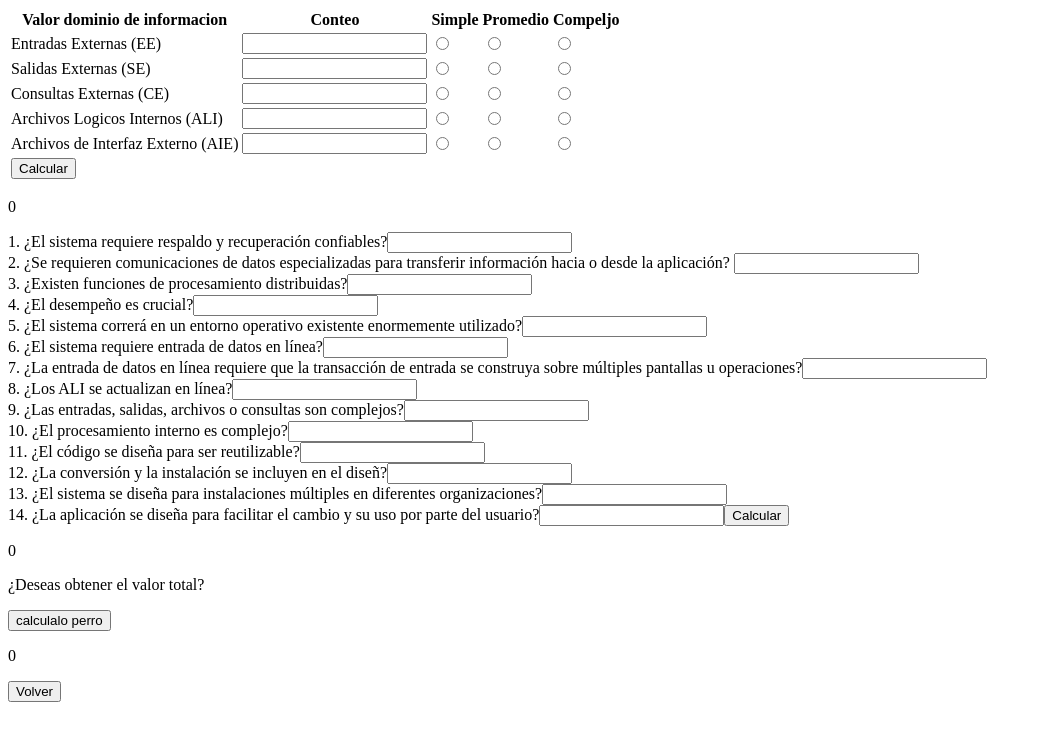
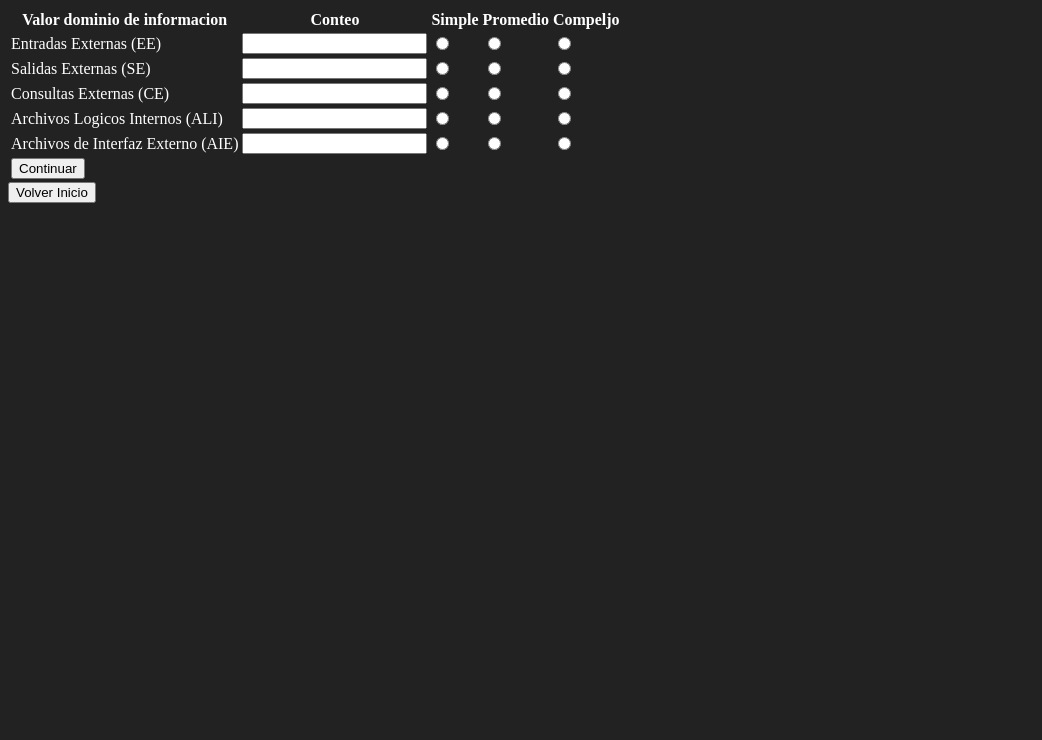
Before and after one commit to HarryHndz/ProyectoPuntos, a React (Vite) app: page / in a window 1280 px wide. Both pictures are taken after a click on the button "Comenzar". Shown: the top 740 px of the page, without its empty margins (0-1042 px from the left). Built offline with nearby package versions, Linux system fonts and the light colour scheme.

Commit message:
Lógica final

```diff
--- a/src/components/AjusteValor.jsx
+++ b/src/components/AjusteValor.jsx
@@ -1,16 +1,40 @@
-import { useState } from "react"
+import { useState } from "react";
+import { Terminamos } from "./HorasTrabajo.jsx";
 
-export const Formulario = ({onResultChange2}) => {
+export const Formulario = (Cuadro) => {
+
+    const valAnte = Cuadro.x
 
     const [sum2,setSum2] = useState(0)
 
+    //suma de las preguntas
     const sumaPreguntas = (n1,n2,n3,n4,n5,n6,n7,n8,n9,n10,n11,n12,n13,n14)=>{
         const sumaFinal2= n1+n2+n3+n4+n5+n6+n7+n8+n9+n10+n11+n12+n13+n14
         setSum2(sumaFinal2)
-        onResultChange2(sumaFinal2)
+        Terminar()
+    }
+
+    //resultado fianl
+    //const [resultadoFin,setResultadoFin] =useState(0)
+    const FinalResul = (sumaFinal2)=>{
+        const Pfa = valAnte *(0.65+(0.01*sumaFinal2))
+        let resulRedondeado = Math.round(Pfa * 100) / 100
+        return (resulRedondeado)
+    }
+
+    //seguir avanzando
+    const [final,setFinal] = useState(false)
+    const Terminar = () => {
+        setFinal(true)
     }
 
     return (
+        <div>
+            {final ? (
+                <>
+                <Terminamos x = {FinalResul(sum2)}/>
+                </>
+            ) : (
                 <>
                 <form onSubmit={ev=>{
                     ev.preventDefault();
@@ -78,10 +102,16 @@ export const Formulario = ({onResultChange2}) => {
                     <label>14. ¿La aplicación se diseña para facilitar el cambio y su
                     uso por parte del usuario?</label>
                     <input type="number" name="p14" />
-        <button type="submit">Calcular</button>
+                <button type="submit">Continuar</button>
                 </form>
                 <p>{sum2}</p>
+
                 </>
+
+            )}
+        </div>
+
+
     )
 
 }
--- a/src/components/ConteoTotal.jsx
+++ b/src/components/ConteoTotal.jsx
@@ -1,6 +1,7 @@
 import { useState } from "react"
+import { Formulario } from "./AjusteValor.jsx";
 
-export const CuadroConteo = ({onResultChange })=>{
+export const CuadroConteo = ({onResultChange})=>{
     const [total, setTotal] = useState(0)
 
     const calcularConteo = (ee,se,ce,ali,aie)=>{
@@ -9,8 +10,11 @@ export const CuadroConteo = ({onResultChange })=>{
         onResultChange(sumaConteo)
 
     }
+
+
+
     return(
-        <>
+
         <form onSubmit={ev =>{
             ev.preventDefault();
 
@@ -20,11 +24,9 @@ export const CuadroConteo = ({onResultChange })=>{
             const ArchLin = Number(ev.target.conteo_ali.value) * Number(ev.target.radio_ali.value)
             const ArchLEX = Number(ev.target.conteo_aie.value) * Number(ev.target.radio_aie.value)
             calcularConteo(EntradaEx,salidaEx,ConsultaEx,ArchLin,ArchLEX)
-
         }}>
 
             <table>
-
                 <tr>
                     <th>Valor dominio de informacion</th>
                     <th>Conteo</th>
@@ -68,12 +70,84 @@ export const CuadroConteo = ({onResultChange })=>{
                     <td><input type="radio" name="radio_aie" value="10"/></td>
                 </tr>
                 <tr>
-                    <td coldspan="5"><button type="submit">Calcular</button></td>
+                    <td coldspan="5"><button type="submit">Continuar</button></td>
                 </tr>
             </table>
         </form>
-        <p>{total}</p>
-        </>
+
+//        <div>
+//            {continuamos ? (
+//                <>
+//                <Formulario />
+//                <button onClick={regresar}>Retroceder</button>
+//                </>
+//            ) : (
+//                <>
+//                    <form onSubmit={ev =>{
+//                        ev.preventDefault();
+//
+//                        const EntradaEx = Number(ev.target.conteo_ee.value) * Number(ev.target.radio_ee.value)
+//                        const salidaEx = Number(ev.target.conteo_se.value) * Number(ev.target.radio_se.value)
+//                        const ConsultaEx = Number(ev.target.conteo_ce.value) * Number(ev.target.radio_ce.value)
+//                        const ArchLin = Number(ev.target.conteo_ali.value) * Number(ev.target.radio_ali.value)
+//                        const ArchLEX = Number(ev.target.conteo_aie.value) * Number(ev.target.radio_aie.value)
+//                        calcularConteo(EntradaEx,salidaEx,ConsultaEx,ArchLin,ArchLEX)
+//
+//                    }}>
+//
+//                        <table>
+//
+//                            <tr>
+//                                <th>Valor dominio de informacion</th>
+//                                <th>Conteo</th>
+//                                <th>Simple</th>
+//                                <th>Promedio</th>
+//                                <th>Compeljo</th>
+//                            </tr>
+//                            <tr>
+//                                <td><label htmlFor="">Entradas Externas (EE)</label></td>
+//                                <td><input type="number" name="conteo_ee"/></td>
+//                                <td><input type="radio" name="radio_ee" value="3"/></td>
+//                                <td><input type="radio" name="radio_ee" value="4"/></td>
+//                                <td><input type="radio" name="radio_ee" value="6"/></td>
+//                            </tr>
+//                            <tr>
+//                                <td><label htmlFor="">Salidas Externas (SE)</label></td>
+//                                <td><input type="number" name="conteo_se"/></td>
+//                                <td><input type="radio" name="radio_se" value="4"/></td>
+//                                <td><input type="radio" name="radio_se" value="5"/></td>
+//                                <td><input type="radio" name="radio_se" value="7"/></td>
+//                            </tr>
+//                            <tr>
+//                                <td><label htmlFor="">Consultas Externas (CE)</label></td>
+//                                <td><input type="number" name="conteo_ce"/></td>
+//                                <td><input type="radio" name="radio_ce" value="3"/></td>
+//                                <td><input type="radio" name="radio_ce" value="4"/></td>
+//                                <td><input type="radio" name="radio_ce" value="6"/></td>
+//                            </tr>
+//                            <tr>
+//                                <td><label htmlFor="">Archivos Logicos Internos (ALI)</label></td>
+//                                <td><input type="number" name="conteo_ali"/></td>
+//                                <td><input type="radio" name="radio_ali" value="7"/></td>
+//                                <td><input type="radio" name="radio_ali" value="10"/></td>
+//                                <td><input type="radio" name="radio_ali" value="15"/></td>
+//                            </tr>
+//                            <tr>
+//                                <td><label htmlFor="">Archivos de Interfaz Externo (AIE)</label></td>
+//                                <td><input type="number" name="conteo_aie"/></td>
+//                                <td><input type="radio" name="radio_aie" value="5"/></td>
+//                                <td><input type="radio" name="radio_aie" value="7"/></td>
+//                                <td><input type="radio" name="radio_aie" value="10"/></td>
+//                            </tr>
+//                            <tr>
+//                                <td coldspan="5"><button type="submit" onClick={seguir}>Continuar</button></td>
+//                            </tr>
+//                        </table>
+//                    </form>
+//                </>
+//            )}
+//        </div>
+
     )
 
 }
--- /dev/null
+++ b/src/components/Fin.jsx
@@ -0,0 +1,29 @@
+
+
+export const MostrarResultados = (x) => {
+    const resulFin = x.a
+    console.log(resulFin)
+    return (
+
+        <div>
+            <h1>
+                La complejidad es:
+            </h1>
+            <h2>
+                {resulFin.complejidad}
+            </h2>
+            <h1>
+                El esfuerzo hora/persona es:
+            </h1>
+            <h2>
+                {resulFin.esfuerzoHora} horas/personas
+            </h2>
+            <h1>
+                La duración del proyecto en horas es:
+            </h1>
+            <h2>
+                {resulFin.duracion} horas por miembro
+            </h2>
+        </div>
+    )
+}
--- /dev/null
+++ b/src/components/HorasTrabajo.jsx
@@ -0,0 +1,65 @@
+import { useState } from "react";
+import { MostrarResultados } from "./Fin.jsx";
+
+export const Terminamos = (Pfa) => {
+
+    const resulFin = Pfa.x
+
+    const [conteo, setConteo] = useState(0)
+    const contar = (horas, personas) => {
+        const totalDatos = {
+            'horas' : horas,
+            'personas' : personas
+        }
+        setConteo(totalDatos)
+        Acaba()
+    }
+    const calculoFinal = (a) => {
+        const horas = a.horas
+        const personas = a.personas
+        const esfuerzoHP = Math.round((resulFin / (1 / horas))*100) / 100
+        const duracionProyect = Math.round((esfuerzoHP / personas)*100) / 100
+        const valores = {
+            'complejidad' : resulFin,
+            'esfuerzoHora' : esfuerzoHP,
+            'duracion' : duracionProyect
+        }
+        return (valores)
+    }
+
+    const [concluir,setConcluir] = useState(false)
+        const Acaba = () => {
+            setConcluir(true)
+        }
+
+    return (
+        <div>
+            {concluir ? (
+                <>
+                <MostrarResultados a = {calculoFinal(conteo)} />
+                </>
+            ) : (
+                <>
+                <form onSubmit={ev=>{
+                    ev.preventDefault();
+                    const horas = Number(ev.target.horas.value)
+                    const personas = Number(ev.target.personas.value)
+                    contar(horas, personas)
+                }}>
+                    <h1>Jornada laboral</h1>
+
+                    <label>No. De días trabajados a la semana</label>
+
+                    <label>Horas trabajadas al día</label>
+                    <input type="number" name="horas" />
+
+                    <label>No. De trabajadores</label>
+                    <input type="number" name="personas" />
+
+                <button type="submit">Finalizar</button>
+                </form>
+                </>
+            )}
+        </div>
+    )
+}
--- a/src/components/InterpretFinal.jsx
+++ b/src/components/InterpretFinal.jsx
@@ -8,31 +8,30 @@ export const ResultadoForm = ()=>{
     const [cuadro,setCuadro] = useState(0)
     const handleResultChange = (result) => {
         setCuadro(result);
-    }
-    //estado del formulario
-    const [formulario,setFormulario] = useState(0)
-    const handleResultChange2=(result2)=>{
-        setFormulario(result2)
+        seguir()
     }
 
-    //estado final
-    const [resultadoFin,setResultadoFin] =useState(0)
-    const FinalResul = ()=>{
-        const Pfa = cuadro *(0.65+(0.01*formulario))
-        setResultadoFin(Pfa)
+    //Estado de siguiente pagina
+    const [siguiente,setSiguiente] = useState(false)
+
+    const seguir = () => {
+        setSiguiente(true)
     }
 
-    //
 
     return(
-        <>
-            <CuadroConteo onResultChange={handleResultChange}></CuadroConteo>
-            <Formulario onResultChange2={handleResultChange2}></Formulario>
-            <div>
-                <p>¿Deseas obtener el valor total?</p>
-                <button onClick={FinalResul}>calculalo perro</button>
-                <p>{resultadoFin}</p>
-            </div>
-        </>
+
+        <div>
+            {siguiente ? (
+                <>
+                <Formulario /*onResultChange2={handleResultChange2}*/ x={cuadro}/>
+                </>
+            ) : (
+                <div>
+                    <CuadroConteo onResultChange={handleResultChange}  />
+                </div>
+            )}
+        </div>
+
     )
 }
--- a/src/components/PageIni.jsx
+++ b/src/components/PageIni.jsx
@@ -19,7 +19,7 @@ export const PaginaIincio = ()=>{
             {mostrar ? (
             <>
             <ResultadoForm />
-            <button onClick={volverInicio}>Volver</button>
+            <button onClick={volverInicio}>Volver Inicio</button>
             </>
         ) : (
             <div>
--- a/src/css/componentes.css
+++ b/src/css/componentes.css
@@ -0,0 +1,4 @@
+body{
+    background: #222;
+    color: white;
+}
```
Lines whose indentation alone changed are shown as unchanged.
